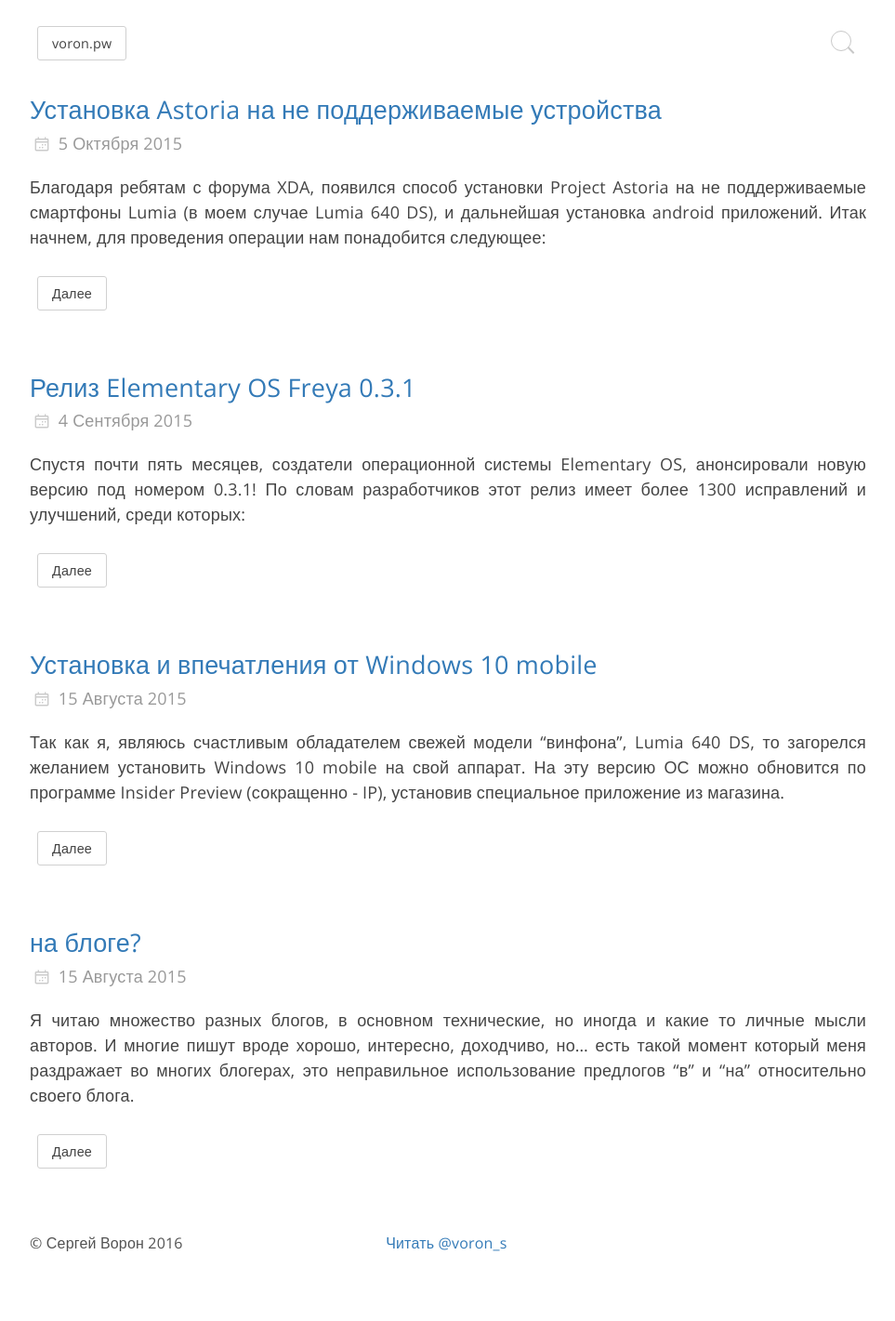
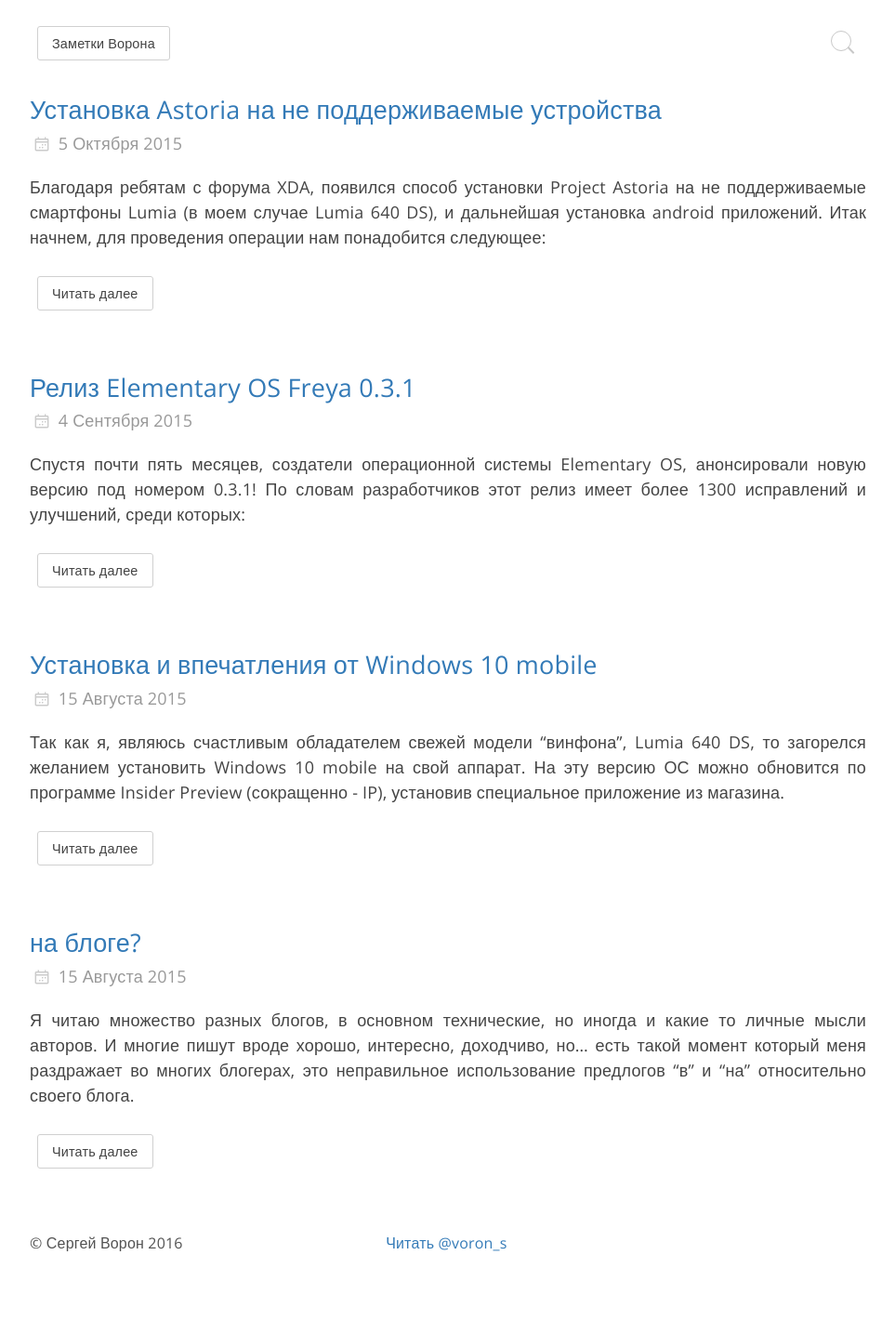
Before and after one commit to vorons/vorons.github.io, a Jekyll site: the page built from index.html, in a window 1280 px wide. Shown: the whole page at 93% size, without its empty margins (158-1121 px from the left). Built offline with Jekyll 4.4.1, drawn with Linux system fonts in a browser that asks for light colours; the list of posts is cut into pages by our own code; comment, search, counter and statistics services are not loaded; grey boxes are pictures that could not be loaded.

Commit message:
some fix

```diff
--- a/_layouts/default.html
+++ b/_layouts/default.html
@@ -17,7 +17,7 @@
 
 <nav>
     <div class="container">
-        <a class="btn" href="/">voron.pw</a>
+        <a class="btn" href="/">Заметки Ворона</a>
         <a class="btn-search" href="#search">
             <i class="icon-search"></i>
         </a>
--- a/index.html
+++ b/index.html
@@ -1,6 +1,6 @@
 ---
 layout: default
-title: medv.io
+title: Заметки Ворона
 ---
 
 {% for post in paginator.posts %}
@@ -13,7 +13,7 @@ title: medv.io
         {% if post.content contains "<!--more-->" %}
         {{ post.content | split:"<!--more-->" | first % }}
         <div class="more">
-            <a class="btn" href="{{ post.url }}">Далее</a>
+            <a class="btn" href="{{ post.url }}">Читать далее</a>
         </div>
         {% else %}
         {{ post.content }}
```
